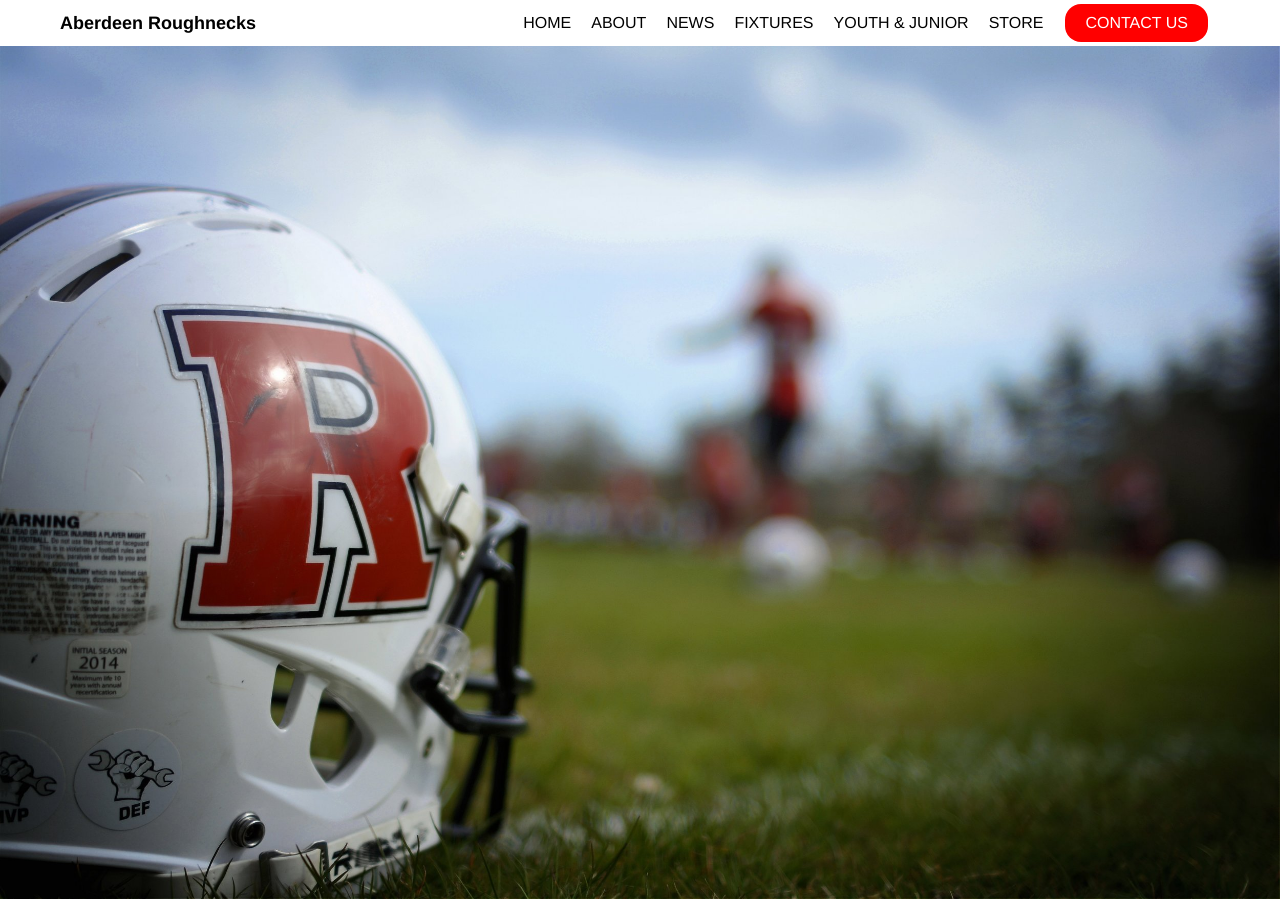
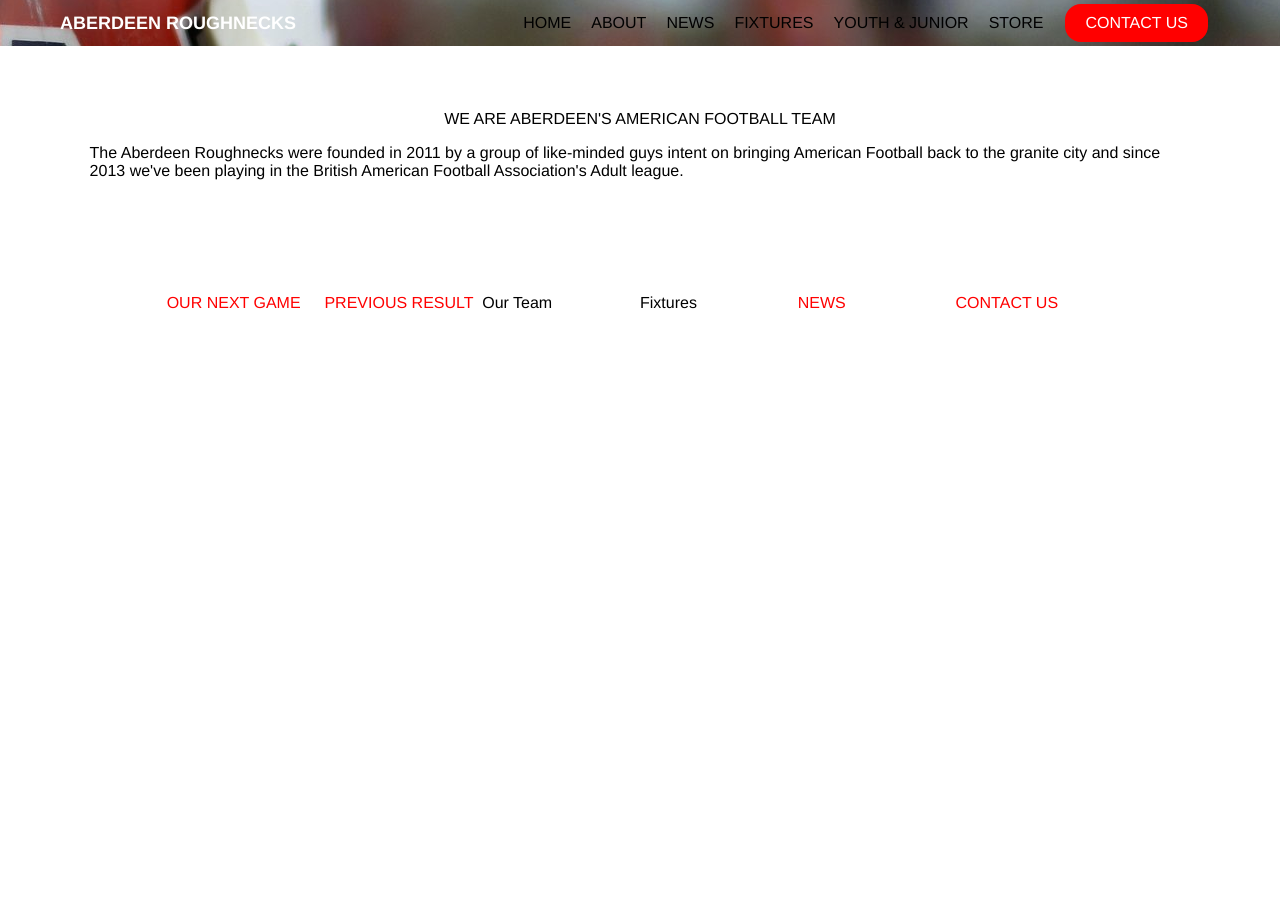
Before and after one commit to Wakodono/Aberdeen-Roughnecks, a plain HTML site: page index.html in a window 1280 px wide. After the commit the page ends 800 px from the top, so only its background shows below. Drawn offline with Linux system fonts and the light colour scheme.

Commit message:
updates info on page

```diff
--- a/index.html
+++ b/index.html
@@ -8,6 +8,7 @@
     <link rel="stylesheet" href="./styles.css" />
   </head>
   <body>
+    <div class="banner">
       <nav>
         <div class="container">
           <div class="title">Aberdeen Roughnecks</div>
@@ -22,10 +23,31 @@
           </ul>
         </div>
       </nav>
-    <img
-      src="./images/helmet-banner.jpeg"
-      class="helmet-banner"
-      alt="helmet-banner"
-    />
+    </div>
+    <main>
+      <h1>WE ARE ABERDEEN'S AMERICAN FOOTBALL TEAM</h1>
+      <p>
+        The Aberdeen Roughnecks were founded in 2011 by a group of like-minded
+        guys intent on bringing American Football back to the granite city and
+        since 2013 we've been playing in the British American Football
+        Association's Adult league.
+      </p>
+      <div class="info">
+        <div class="info-section">
+          <h2>Our Next Game</h2>
+        </div>
+        <div class="info-section">
+          <h2>Previous Result</h2>
+        </div>
+        <div class="info-section">Our Team</div>
+        <div class="info-section">Fixtures</div>
+        <div class="info-section">
+          <h2>News</h2>
+        </div>
+        <div class="info-section">
+          <h2>Contact Us</h2>
+        </div>
+      </div>
+    </main>
   </body>
 </html>
--- a/styles.css
+++ b/styles.css
@@ -38,14 +38,25 @@ a {
 /* Reset images */
 img {
   border: 0;
-  max-width: 100%;
+  width: 100%;
+  height: auto;
+}
+
+html {
+  font-size: 16px;
+}
+
+.banner {
+  background-image: url("./images/helmet-banner.jpeg");
+  background-position: center;
+  background-repeat: no-repeat;
+  min-height: 30%;
 }
 
 nav {
   display: flex;
   align-items: center;
-  background-color: white;
-  color: black;
+  color: white;
   z-index: 99;
 }
 
@@ -62,6 +73,7 @@ nav .title {
   flex: 0 0 auto;
   font-size: 18px;
   font-weight: bold;
+  text-transform: uppercase;
 }
 
 nav ul {
@@ -98,5 +110,42 @@ nav a {
 }
 
 nav a:hover {
+  font-size: 1.5rem;
+}
+
+main {
+  width: 86%;
+  margin: auto;
+  display: flex;
+  flex-direction: column;
+  align-items: center;
+  margin-top: 5%;
+}
+
+main h1 {
+  margin-bottom: 1rem;
+}
+
+.info {
+  width: 86%;
+  margin: auto;
+  display: flex;
+  flex-direction: row;
+  align-items: center;
+}
+
+.info-section {
+  margin-bottom: 7.5%;
+  margin-top: 12%;
+  width: 52%;
+  display: flex;
+  flex-direction: row;
+  flex-wrap: wrap;
+  align-items: center;
+  text-align: center;
+}
+
+.info-section h2 {
+  text-transform: uppercase;
   color: red;
 }
```
Lines whose indentation alone changed are shown as unchanged.
